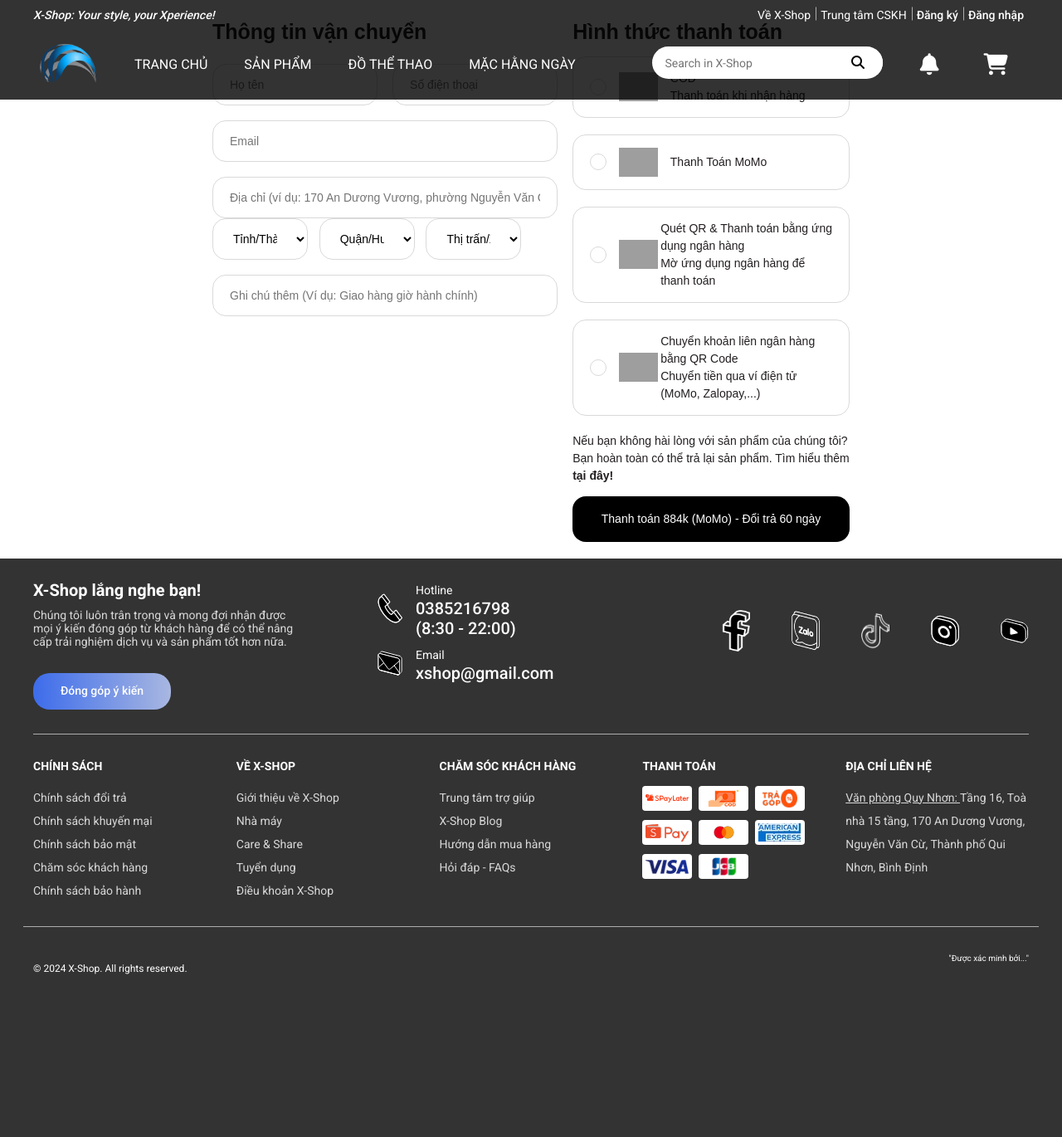
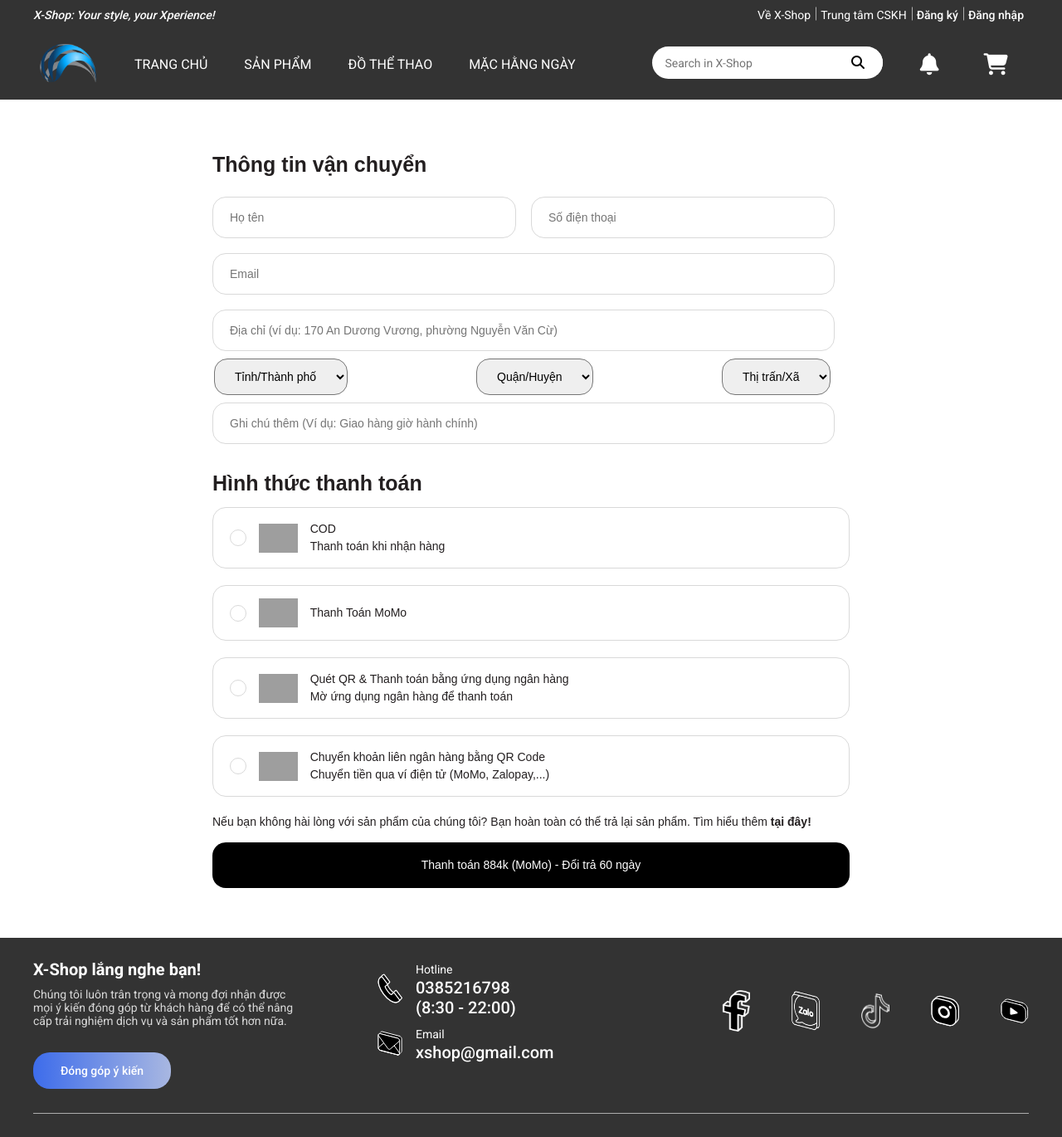
Before and after one commit to dduongdev/XShop, a PHP site: page /payment-gateway_page.php in a window 1280 px wide. Shown: the top 1370 px of the page at 83% size. Before the commit the page ends 1174 px from the top, so only its background shows below. Run offline with PHP 8.4, Linux system fonts and the light colour scheme; grey boxes are pictures that could not be loaded.

Commit message:
align the layout and add BinhDinh option to the address detail

```diff
--- a/css/main.css
+++ b/css/main.css
@@ -974,7 +974,7 @@
 /* End: Login Page CSS */
 
 /* START: Payment gateway css */
-.container {
+.payment-gateway {
     padding: 0;
     margin: 0;
     box-sizing: border-box;
@@ -993,21 +993,21 @@
     background-color: #fff;
 }
 
-.container .cart-section {
+.payment-gateway .cart-section {
     margin-left: auto;
 }
 
-.container .cart-section .title {
+.payment-gateway .cart-section .title {
     font-size: 25px;
     font-weight: 700;
     margin: 2rem 0 1rem;
 }
 
-.container .cart-section #customer-info-block .grid.grid-name-phone {
+.payment-gateway .cart-section #customer-info-block .grid.grid-name-phone {
     flex-wrap: nowrap;
 }
 
-.container .cart-section #customer-info-block .grid {
+.payment-gateway .cart-section #customer-info-block .grid {
     display: flex;
     flex-direction: row;
     flex-wrap: wrap;
@@ -1018,11 +1018,11 @@
     float: none;
 }
 
-.container .cart-section #customer-info-block .grid .six-twelfths {
+.payment-gateway .cart-section #customer-info-block .grid .six-twelfths {
     width: 50%;
 }
 
-.container .cart-section #customer-info-block .grid .grid__column {
+.payment-gateway .cart-section #customer-info-block .grid .grid__column {
     position: relative;
     box-sizing: border-box;
     min-height: 1px;
@@ -1033,7 +1033,7 @@
     width: 100%;
 }
 
-.container .cart-section.cart-payment-scroll .checkout-btn {
+.payment-gateway .cart-section.cart-payment-scroll .checkout-btn {
     border-radius: 16px;
     height: 55px;
     width: 100%;
@@ -1047,7 +1047,7 @@
     margin-bottom: 20px;
 }
 
-.container .cart-section.cart-payment-scroll p {
+.payment-gateway .cart-section.cart-payment-scroll p {
     display: block;
     margin-block-start: 1em;
     margin-block-end: 1em;
@@ -1056,28 +1056,28 @@
     unicode-bidi: isolate;
 }
 
-.container .cart-section.cart-payment-scroll .cart-return-text a {
+.payment-gateway .cart-section.cart-payment-scroll .cart-return-text a {
     background-color: transparent;
     text-decoration: none;
     color: inherit;
     transition: all .2s;
 }
 
-.container .cart-section.cart-payment-scroll .cart-return-text a b {
+.payment-gateway .cart-section.cart-payment-scroll .cart-return-text a b {
     font-weight: bolder;
 }
 
-.container .cart-section.cart-payment-scroll .payment-shipping form {
+.payment-gateway .cart-section.cart-payment-scroll .payment-shipping form {
     display: block;
     margin-top: 0em;
     unicode-bidi: isolate;
 }
 
-.container .cart-section.cart-payment-scroll .payment-shipping form .mgb--20 {
+.payment-gateway .cart-section.cart-payment-scroll .payment-shipping form .mgb--20 {
     margin-bottom: 20px;
 }
 
-.container .cart-section.cart-payment-scroll .payment-shipping form .mgb--20 .payment-method__item {
+.payment-gateway .cart-section.cart-payment-scroll .payment-shipping form .mgb--20 .payment-method__item {
     display: flex;
     align-items: center;
     border: 1px solid #D9D9D9;
@@ -1087,7 +1087,7 @@
     transition: 0.2s all;
 }
 
-.container .cart-section.cart-payment-scroll .payment-shipping form .mgb--20 .payment-method__item .custom-radio {
+.payment-gateway .cart-section.cart-payment-scroll .payment-shipping form .mgb--20 .payment-method__item .custom-radio {
     display: block;
     position: relative;
     flex: 0 0 20px;
@@ -1098,11 +1098,11 @@
     transition: all .2s;
 }
 
-.container .cart-section.cart-payment-scroll .payment-shipping form .mgb--20 .payment-method__item .payment-method__item-custom-checkbox {
+.payment-gateway .cart-section.cart-payment-scroll .payment-shipping form .mgb--20 .payment-method__item .payment-method__item-custom-checkbox {
     border: 1px solid #2f5acf;
 }
 
-.container .cart-section.cart-payment-scroll .payment-shipping form .mgb--20 .payment-method__item .custom-radio {
+.payment-gateway .cart-section.cart-payment-scroll .payment-shipping form .mgb--20 .payment-method__item .custom-radio {
     display: block;
     position: relative;
     flex: 0 0 20px;
@@ -1113,11 +1113,11 @@
     transition: all .2s;
 }
 
-.container .cart-section.cart-payment-scroll .payment-shipping form .mgb--20 .payment-method__item .custom-radio input {
+.payment-gateway .cart-section.cart-payment-scroll .payment-shipping form .mgb--20 .payment-method__item .custom-radio input {
     display: none;
 }
 
-.container .cart-section.cart-payment-scroll .payment-shipping form .mgb--20 .payment-method__item .custom-radio input:checked~.checkmark {
+.payment-gateway .cart-section.cart-payment-scroll .payment-shipping form .mgb--20 .payment-method__item .custom-radio input:checked~.checkmark {
     display: block;
     position: absolute;
     top: 50%;
@@ -1129,14 +1129,14 @@
     background-color: #2f5acf;
 }
 
-.container .cart-section.cart-payment-scroll .payment-shipping form .mgb--20 .payment-method__item .payment-method__item-icon-wrapper {
+.payment-gateway .cart-section.cart-payment-scroll .payment-shipping form .mgb--20 .payment-method__item .payment-method__item-icon-wrapper {
     margin: 0 1.5rem;
     min-width: 35px;
     max-height: 35px;
     max-width: 55px;
 }
 
-.container .cart-section.cart-payment-scroll .payment-shipping form .mgb--20 .payment-method__item .payment-method__item-icon-wrapper img {
+.payment-gateway .cart-section.cart-payment-scroll .payment-shipping form .mgb--20 .payment-method__item .payment-method__item-icon-wrapper img {
     min-width: 35px;
     max-height: 35px;
     max-width: 55px;
@@ -1155,16 +1155,16 @@
     transition: all .2s;
 }
 
-.container .cart-section #customer-info-block .address-block select {
-    display: inline-block;
-    margin-right: 10px;
-    background: #fff;
-    border: 1px solid #d9d9d9;
-    box-sizing: border-box;
+.payment-gateway .cart-section #customer-info-block .grid__selected {
+    margin-left: 2px;
+    margin-right: 2px;
+    display: flex;
+    justify-content: space-between;
+}
+
+.payment-gateway .cart-section #customer-info-block .grid.grid__selected .selectedBox {
+    padding: 12px 20px;
     border-radius: 16px;
-    height: 50px;
-    width: calc(30% - 10px);
-    padding: 5px 20px;
-    transition: all .2s;
+    margin-right: 25px;
 }
 /* END: Payment gateway css */
--- a/payment-gateway_page.php
+++ b/payment-gateway_page.php
@@ -19,6 +19,7 @@
         <?php include "header.php" ?>
 
         <div class="container">
+            <div class="payment-gateway">
                 <div class="cart-section">
                     <div class="title">Thông tin vận chuyển</div>
                     <div id="customer-info-block">
@@ -35,26 +36,25 @@
                                 <input type="email" name="email" placeholder="Email" class="form-control">
                             </div>
                             <div class="grid__column">
-                            <div class="address-block">
                                 <input type="text" name="address" placeholder="Địa chỉ (ví dụ: 170 An Dương Vương, phường Nguyễn Văn Cừ)" autocomplete="off" class="form-control">
-                                <!-- START: TEST THE DROPDOWNS -->
-                                <select id="province" name="province" class="form-control">
-                                    <option value="">Tỉnh/Thành phố</option>
-                                    <!-- Populate with provinces/cities -->
-                                </select>
-                                <select id="ward" name="ward" class="form-control">
-                                    <option value="">Quận/Huyện</option>
-                                    <!-- Populated dynamically based on province/city selection -->
-                                </select>
-                                <select id="town" name="town" class="form-control">
-                                    <option value="">Thị trấn/Xã</option>
-                                    <!-- Populated dynamically based on ward/district selection -->
-                                </select>
-                                <!-- END: TEST THE DROPDOWNS -->
                             </div>
                         </div>
+                        <div class="grid grid__selected">
+                            <select class="selectedBox" id="provinceSelect" onchange="populateCities()">
+                                <option value="">Tỉnh/Thành phố</option>
+                                <option value="Hanoi">Hà Nội</option>
+                                <option value="HCMC">Hồ Chí Minh</option>
+                                <option value="BinhDinh">Bình Định</option>
+                            </select>
+
+                            <select class="selectedBox" id="citySelect" onchange="populateDistricts()">
+                                <option value="">Quận/Huyện</option>
+                            </select>
+
+                            <select class="selectedBox" id="districtSelect">
+                                <option value="">Thị trấn/Xã</option>
+                            </select>
                         </div>
-                    <div class="grid"></div>
                         <div class="grid">
                             <div class="grid__column">
                                 <input type="text" name="cnote" placeholder="Ghi chú thêm (Ví dụ: Giao hàng giờ hành chính)" class="form-control">
@@ -156,8 +156,76 @@
                     </button>
                 </div>
             </div>
+        </div>
 
         <?php include "footer.php" ?>
     </div>
+
+    <script>
+        // Dữ liệu về các thành phố và quận/huyện
+        var cityData = {
+            "Hanoi": {
+                "Ba Đình": ["Phúc Xá", "Ngọc Hà", "Kim Mã"],
+                "Hoàn Kiếm": ["Phan Chu Trinh", "Cửa Nam", "Hàng Bạc"],
+                // Thêm dữ liệu cho các quận/huyện khác
+            },
+            "HCMC": {
+                "Quận 1": ["Phường Bến Nghé", "Phường Cô Giang", "Phường Cầu Ông Lãnh"],
+                "Quận 2": ["Phường An Phú", "Phường Thảo Điền", "Phường Bình An"],
+                // Thêm dữ liệu cho các quận/huyện khác
+            },
+            "BinhDinh": {
+                "Quận 2": ["Phường Bến Nghé", "Phường Cô Giang", "Phường Cầu Ông Lãnh"],
+                "Quận 3": ["Phường An Phú", "Phường Thảo Điền", "Phường Bình An"],
+                // Thêm dữ liệu cho các quận/huyện khác
+            }
+        };
+
+        // Hàm để điền danh sách các thành phố dựa trên lựa chọn của tỉnh/thành phố
+        function populateCities() {
+            var provinceSelect = document.getElementById("provinceSelect");
+            var citySelect = document.getElementById("citySelect");
+            var selectedProvince = provinceSelect.value;
+
+            // Xóa tất cả các option hiện có trong danh sách thành phố
+            citySelect.innerHTML = "<option value=''>Chọn thành phố</option>";
+
+            // Nếu người dùng đã chọn một tỉnh/thành phố
+            if (selectedProvince !== "") {
+                var cities = Object.keys(cityData[selectedProvince]);
+                // Thêm các thành phố tương ứng vào danh sách
+                for (var i = 0; i < cities.length; i++) {
+                    var option = document.createElement("option");
+                    option.textContent = cities[i];
+                    option.value = cities[i];
+                    citySelect.appendChild(option);
+                }
+            }
+        }
+
+        // Hàm để điền danh sách các quận/huyện dựa trên lựa chọn của thành phố
+        function populateDistricts() {
+            var provinceSelect = document.getElementById("provinceSelect");
+            var citySelect = document.getElementById("citySelect");
+            var districtSelect = document.getElementById("districtSelect");
+            var selectedProvince = provinceSelect.value;
+            var selectedCity = citySelect.value;
+
+            // Xóa tất cả các option hiện có trong danh sách quận/huyện
+            districtSelect.innerHTML = "<option value=''>Chọn quận/huyện</option>";
+
+            // Nếu người dùng đã chọn một tỉnh/thành phố và một quận/huyện
+            if (selectedProvince !== "" && selectedCity !== "") {
+                var districts = cityData[selectedProvince][selectedCity];
+                // Thêm các thị trấn/xã tương ứng vào danh sách
+                for (var i = 0; i < districts.length; i++) {
+                    var option = document.createElement("option");
+                    option.textContent = districts[i];
+                    option.value = districts[i];
+                    districtSelect.appendChild(option);
+                }
+            }
+        }
+    </script>
 </body>
 </html>
```
Lines whose indentation alone changed are shown as unchanged.
